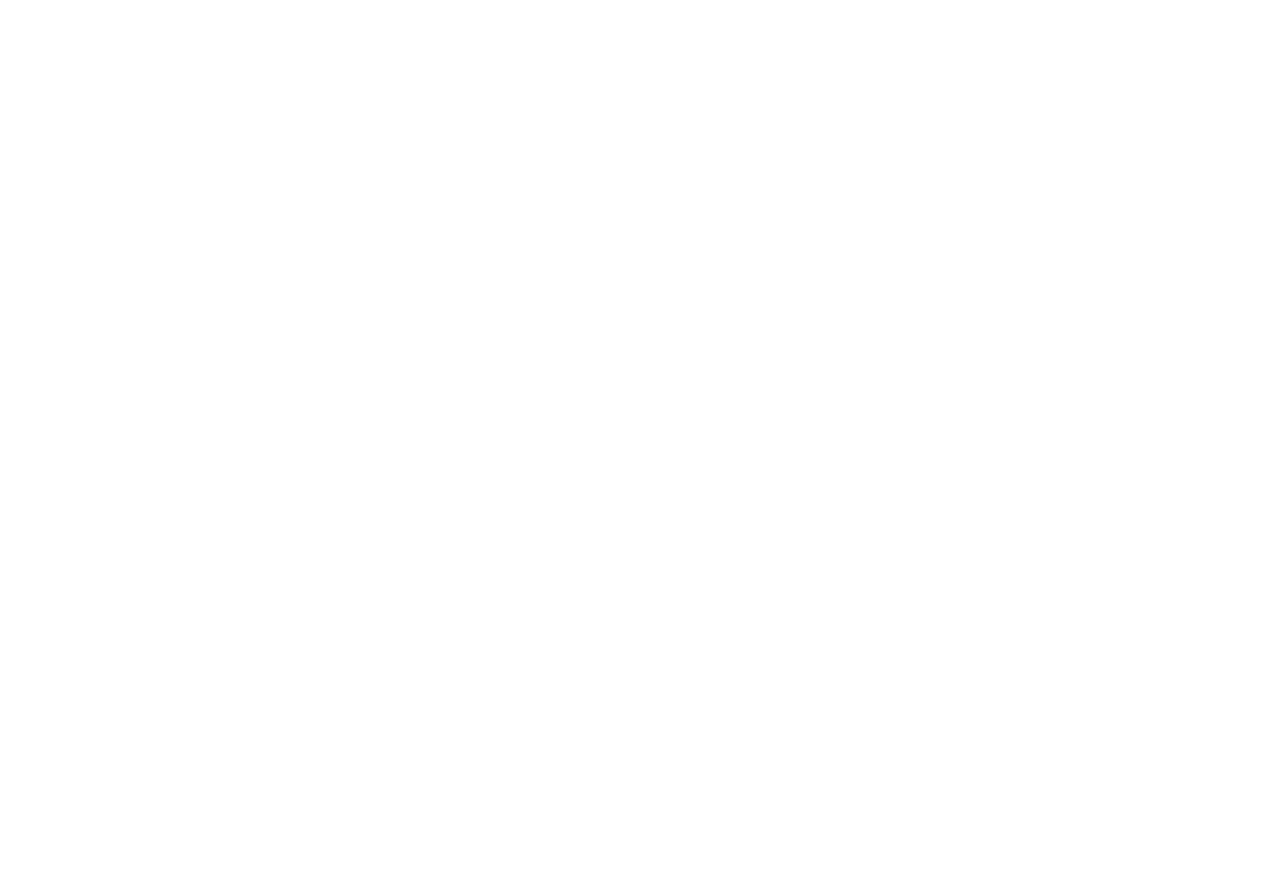
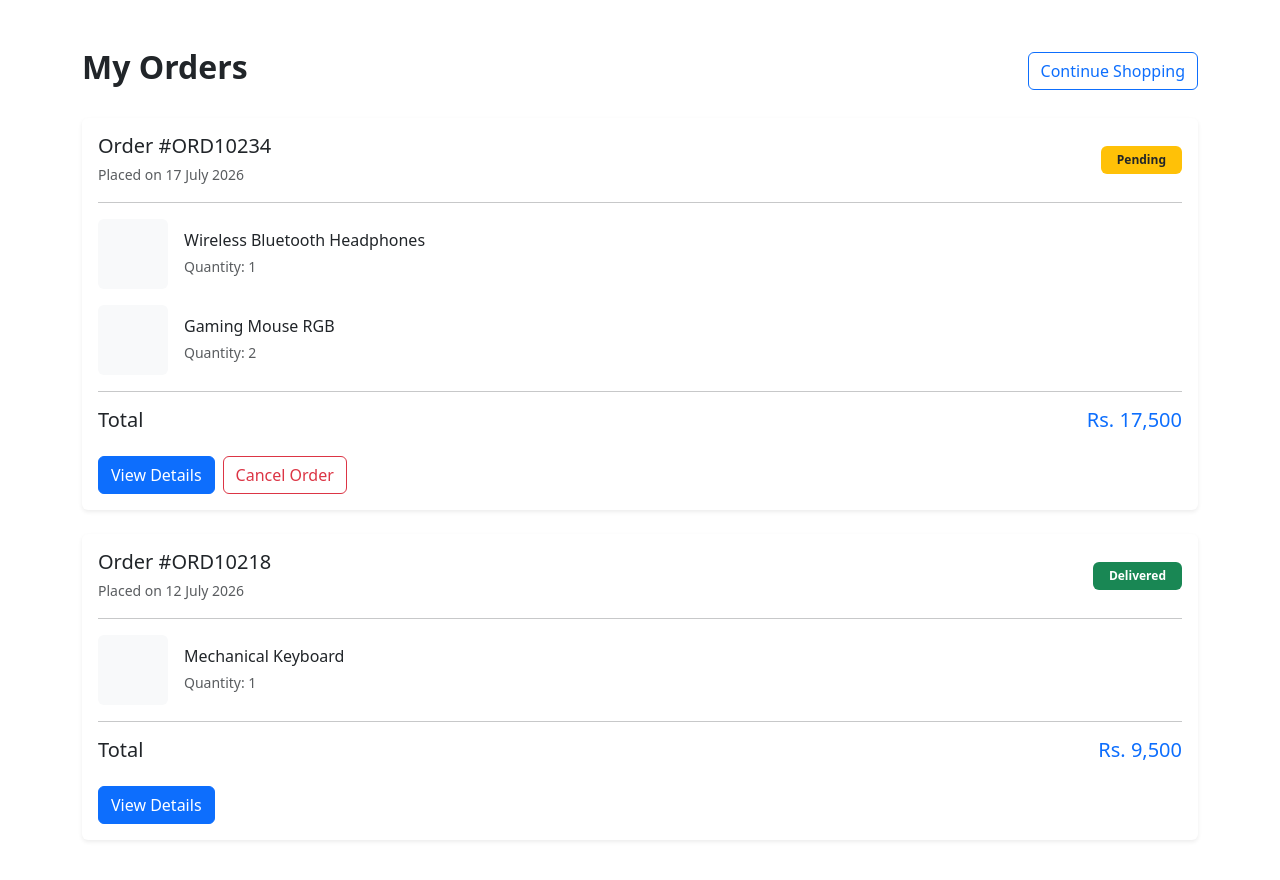
Before and after one commit to Rashini0926/ecommerce-platform, a React app in the folder frontend/: page /orders in a window 1280 px wide. Before the commit this address had no page. Shown: the top 880 px of the page. Before the commit the page ends 800 px from the top, so only its background shows below. Built offline with nearby package versions, Linux system fonts and the light colour scheme; the HTML template or start-up script is replaced by a standard one.

Commit message:
Created the my order page

```diff
--- a/frontend/src/App.jsx
+++ b/frontend/src/App.jsx
@@ -8,6 +8,7 @@
 import Cart from "./pages/Cart";
 import Checkout from "./pages/Checkout";
 import OrderSuccess from "./pages/OrderSuccess";
+import MyOrders from "./pages/MyOrders";
 
 function App() {
 
@@ -61,7 +62,10 @@
  path="/order-success"
  element={<OrderSuccess/>}
 />
-
+<Route
+  path="/orders"
+  element={<MyOrders />}
+/>
 
     </Routes>
 
--- /dev/null
+++ b/frontend/src/pages/MyOrders.jsx
@@ -0,0 +1,170 @@
+import { Link } from "react-router-dom";
+
+function MyOrders() {
+  const orders = [
+    {
+      id: "ORD10234",
+      date: "17 July 2026",
+      status: "Pending",
+      total: 17500,
+      items: [
+        {
+          id: 1,
+          name: "Wireless Bluetooth Headphones",
+          quantity: 1,
+          image: null,
+        },
+        {
+          id: 2,
+          name: "Gaming Mouse RGB",
+          quantity: 2,
+          image: null,
+        },
+      ],
+    },
+    {
+      id: "ORD10218",
+      date: "12 July 2026",
+      status: "Delivered",
+      total: 9500,
+      items: [
+        {
+          id: 3,
+          name: "Mechanical Keyboard",
+          quantity: 1,
+          image: null,
+        },
+      ],
+    },
+  ];
+
+  const getStatusBadge = (status) => {
+    switch (status) {
+      case "Pending":
+        return "bg-warning text-dark";
+      case "Processing":
+        return "bg-info";
+      case "Shipped":
+        return "bg-primary";
+      case "Delivered":
+        return "bg-success";
+      case "Cancelled":
+        return "bg-danger";
+      default:
+        return "bg-secondary";
+    }
+  };
+
+  return (
+    <div className="container py-5">
+
+      <div className="d-flex justify-content-between align-items-center mb-4">
+        <h2 className="fw-bold">My Orders</h2>
+
+        <Link
+          to="/products"
+          className="btn btn-outline-primary"
+        >
+          Continue Shopping
+        </Link>
+      </div>
+
+      {orders.map((order) => (
+        <div
+          key={order.id}
+          className="card shadow-sm border-0 mb-4"
+        >
+          <div className="card-body">
+
+            <div className="d-flex justify-content-between align-items-center">
+
+              <div>
+
+                <h5 className="mb-1">
+                  Order #{order.id}
+                </h5>
+
+                <small className="text-muted">
+                  Placed on {order.date}
+                </small>
+
+              </div>
+
+              <span
+                className={`badge ${getStatusBadge(order.status)} px-3 py-2`}
+              >
+                {order.status}
+              </span>
+
+            </div>
+
+            <hr />
+
+            {order.items.map((item) => (
+              <div
+                key={item.id}
+                className="d-flex align-items-center mb-3"
+              >
+
+                <div
+                  className="bg-light rounded me-3 d-flex align-items-center justify-content-center"
+                  style={{
+                    width: "70px",
+                    height: "70px",
+                  }}
+                >
+                  {/* Product image goes here later */}
+                </div>
+
+                <div className="flex-grow-1">
+
+                  <h6 className="mb-1">
+                    {item.name}
+                  </h6>
+
+                  <small className="text-muted">
+                    Quantity: {item.quantity}
+                  </small>
+
+                </div>
+
+              </div>
+            ))}
+
+            <hr />
+
+            <div className="d-flex justify-content-between align-items-center">
+
+              <h5 className="mb-0">
+                Total
+              </h5>
+
+              <h5 className="text-primary mb-0">
+                Rs. {order.total.toLocaleString()}
+              </h5>
+
+            </div>
+
+            <div className="mt-4 d-flex gap-2">
+
+              <button className="btn btn-primary">
+                View Details
+              </button>
+
+              {order.status === "Pending" && (
+                <button className="btn btn-outline-danger">
+                  Cancel Order
+                </button>
+              )}
+
+            </div>
+
+          </div>
+        </div>
+      ))}
+
+    </div>
+  );
+}
+
+export default MyOrders;
```
Also changed, not shown: frontend/src/pages/Orders.jsx (deleted), 1 other file (tests, documents, lock files or other folders).
